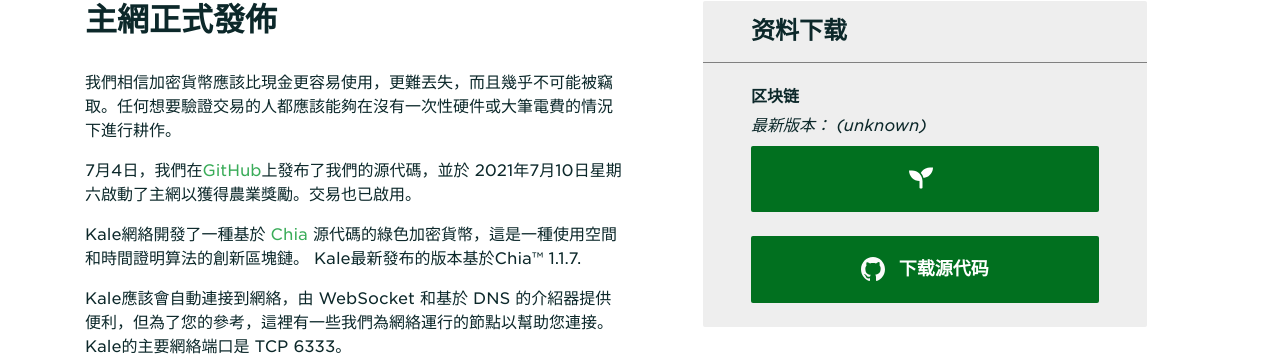
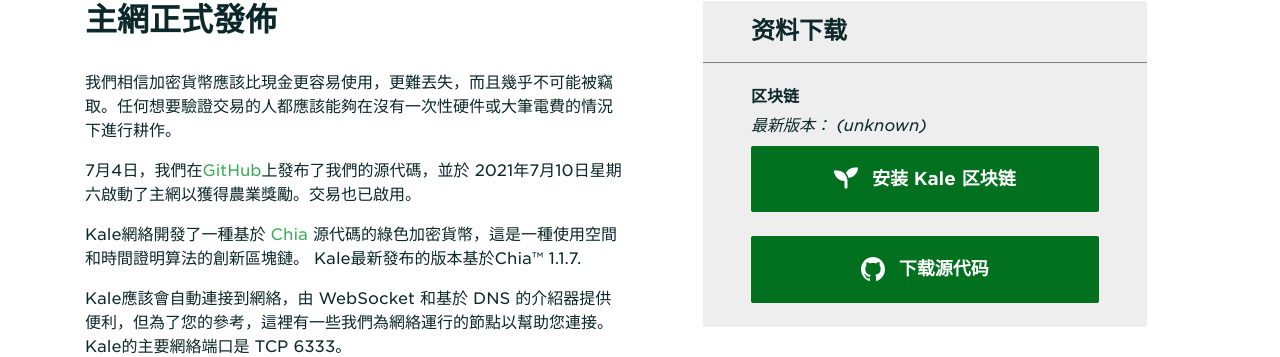
Before and after one commit to Kale-Network/kale-network.github.io, a Jekyll site: the page built from cn/index.md, in a window 1280 px wide. Shown: the part 339-696 px from the top of the page. Built offline with Jekyll 4.4.1, drawn with Linux system fonts in a browser that asks for light colours.

Commit message:
add a chinese entry;

```diff
--- a/_data/strings.yml
+++ b/_data/strings.yml
@@ -217,6 +217,7 @@ cn: # Chinese
   homemain_box_latest_version: "最新版本："
   homemain_chia_blockchain_no_releases: "1.0"
   homemain_wallets_no_releases: "1.0"
+  install_box_button: "安装 Kale 区块链"
   homemain_box_button: "下载源代码"
   homemain_downloads_link: "查看发行说明"
   homemain_idc_title: "IDC on Chia"
```
